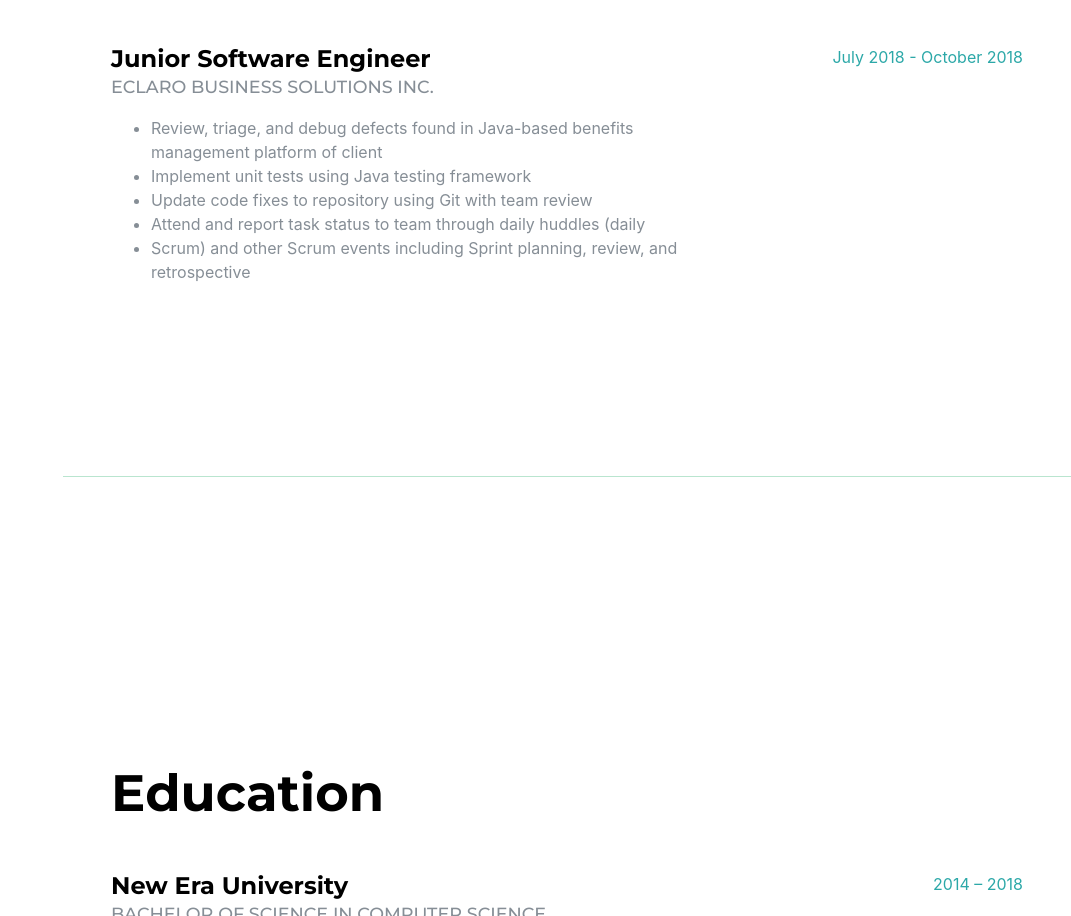
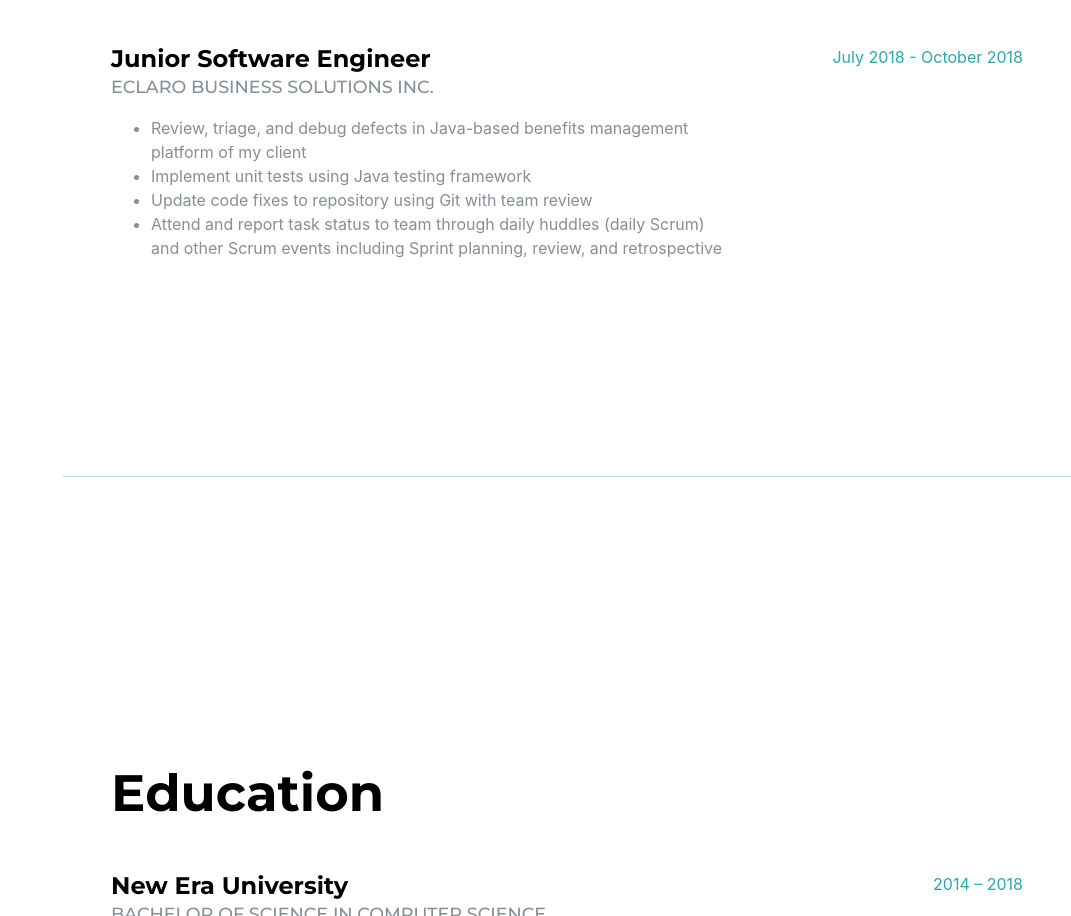
Before and after one commit to jesseragos/jesseragos.github.io, a plain HTML site: page index.html in a window 1280 px wide. Shown: the part 3250-4166 px from the top of the page, without its empty margins (209-1280 px from the left). Drawn offline with Linux system fonts and the light colour scheme; a web font is replaced by a local one.

Commit message:
Update experience content

```diff
--- a/index.html
+++ b/index.html
@@ -396,8 +396,8 @@
             <div class="subheading mb-3">Eclaro Business Solutions Inc.</div>
             <ul>
               <li>
-                Review, triage, and debug defects found in Java-based benefits
-                management platform of client
+                Review, triage, and debug defects in Java-based benefits
+                management platform of my client
               </li>
               <li>
                   Implement unit tests using Java testing framework
@@ -407,8 +407,6 @@
               </li>
               <li>
                   Attend and report task status to team through daily huddles (daily
-              </li>
-              <li>
                   Scrum) and other Scrum events including Sprint planning, review,
                   and retrospective
               </li>
```
